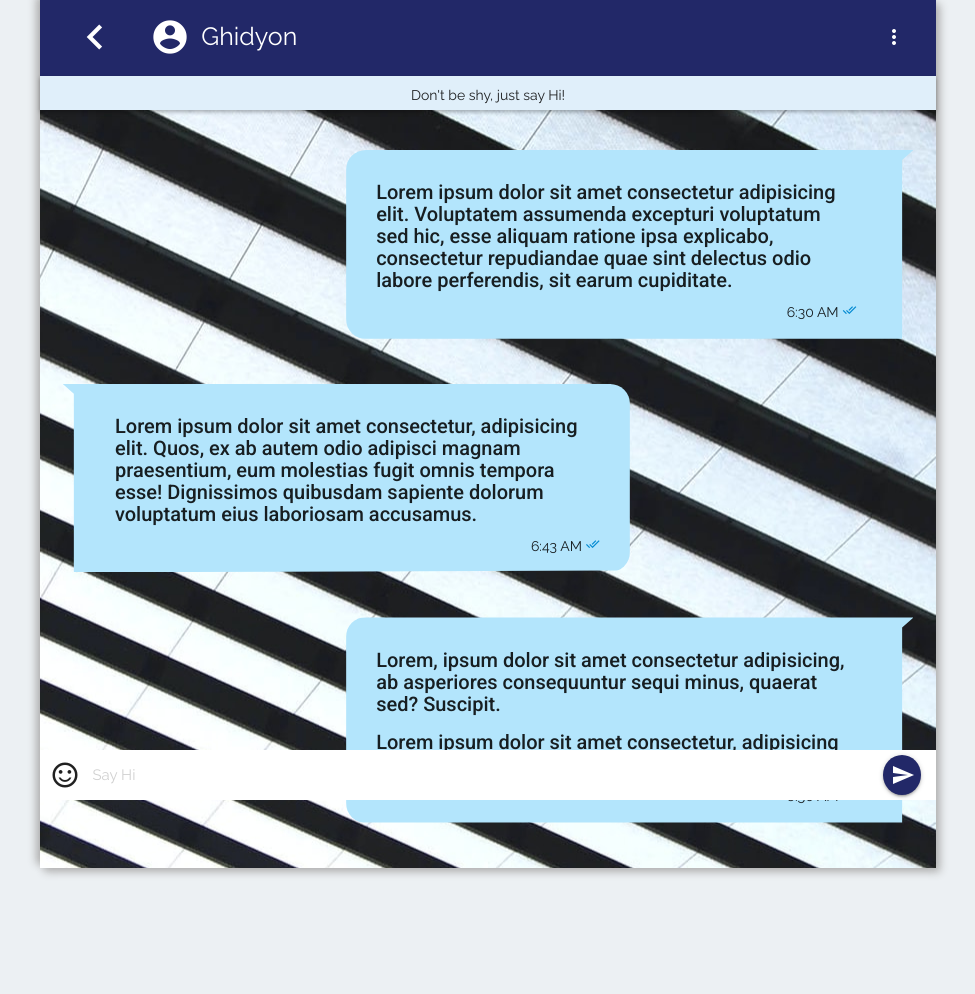
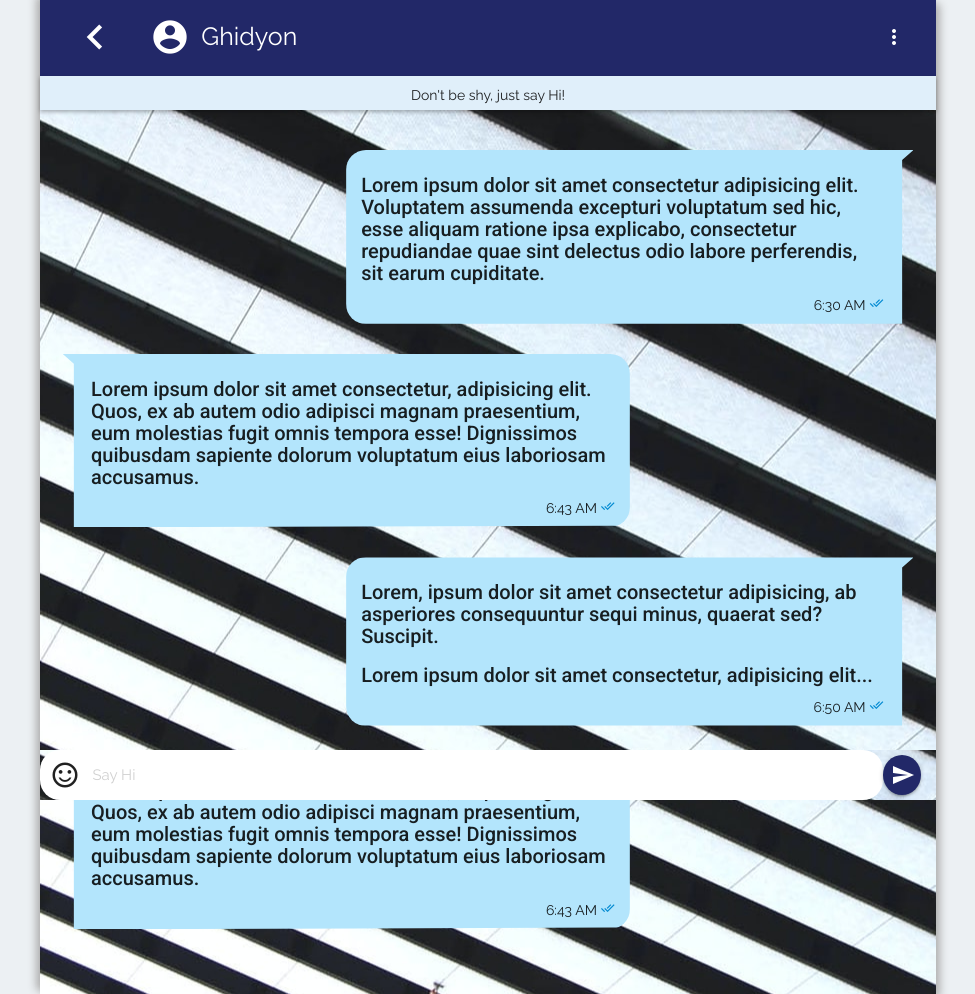
Before and after one commit to Ghidyon/sayhi-app, a PHP site: page /chat.html in a window 1280 px wide. Shown: the whole page, without its empty margins (152-1127 px from the left). Before the commit the page ends 876 px from the top, so only its background shows below. Run offline with PHP 8.4, Linux system fonts and the light colour scheme.

Commit message:
added input bg

```diff
--- a/chat.html
+++ b/chat.html
@@ -32,8 +32,8 @@
 
         <!-- Chat Messages -->
         <div class="messages">
-            <div class="row lr-padding messages">
-                <div class="col s8 offset-s4 sender-box-right  light-blue lighten-4 margin-down2 top-margin1">
+            <div class="row lr-padding">
+                <div class="col s8 offset-s4 sender-box-right  light-blue lighten-4 margin-down1 top-margin1">
 
                     <div class="col s12">
                         <h5>
@@ -45,8 +45,43 @@
                             perferendis, sit earum cupiditate.
                         </h5>
                     </div>
+                    <div class="col s12 right-align">
+                        <span class="chat-time">6:30 AM</span>
+                        <i class="material-icons chat-sent">done_all</i>
+                    </div>
+
+                </div>
+
+                <div class="col s8 sender-box-left light-blue lighten-4 margin-down1">
+
+                    <div class="col s12">
+                        <h5>
+                            Lorem ipsum dolor sit amet consectetur, adipisicing elit. Quos, ex ab autem odio adipisci
+                            magnam
+                            praesentium, eum molestias fugit omnis tempora esse! Dignissimos quibusdam sapiente dolorum
+                            voluptatum eius laboriosam accusamus.
+                        </h5>
+                    </div>
                     <div class="col s3 offset-s9 right-align">
-                        <span class="chat-time">6:30 AM</span>
+                        <span class="chat-time">6:43 AM</span>
+                        <i class="material-icons chat-sent">done_all</i>
+                    </div>
+
+                </div>
+
+                <div class="col s8 offset-s4 sender-box-right  light-blue lighten-4 margin-down1">
+
+                    <div class="col s12">
+                        <h5>
+                            Lorem, ipsum dolor sit amet consectetur adipisicing, ab asperiores consequuntur
+                            sequi minus, quaerat sed? Suscipit.
+                        </h5>
+                        <h5>
+                            Lorem ipsum dolor sit amet consectetur, adipisicing elit...
+                        </h5>
+                    </div>
+                    <div class="col s3 offset-s9 right-align">
+                        <span class="chat-time">6:50 AM</span>
                         <i class="material-icons chat-sent">done_all</i>
                     </div>
 
@@ -68,24 +103,6 @@
                     </div>
 
                 </div>
-
-                <div class="col s8 offset-s4 sender-box-right  light-blue lighten-4 margin-down2">
-
-                    <div class="col s12">
-                        <h5>
-                            Lorem, ipsum dolor sit amet consectetur adipisicing, ab asperiores consequuntur
-                            sequi minus, quaerat sed? Suscipit.
-                        </h5>
-                        <h5>
-                            Lorem ipsum dolor sit amet consectetur, adipisicing elit...
-                        </h5>
-                    </div>
-                    <div class="col s3 offset-s9 right-align">
-                        <span class="chat-time">6:50 AM</span>
-                        <i class="material-icons chat-sent">done_all</i>
-                    </div>
-
-                </div>
             </div>
         </div>
 
--- a/css/style.css
+++ b/css/style.css
@@ -255,6 +255,7 @@ textarea.materialize-textarea:focus.valid ~ .helper-text:after, .select-wrapper.
     width: 100%;
     height: 64px;
     z-index: 997;
+    top: 0;
 }
 
 .header {
@@ -279,29 +280,29 @@ textarea.materialize-textarea:focus.valid ~ .helper-text:after, .select-wrapper.
 
 .sender-box-right {
     clip-path: polygon(100% 0, 98% 10px, 98% 100%, 0 100%, 0 0);
-    padding: 1rem 3.8rem 1rem 2rem !important;
+    padding: .5rem 1.5rem .5rem 1rem !important;
     border-radius: 20px 0 0 20px;
 }
 
 .sender-box-left {
     clip-path: polygon(0 0, 100% 0, 100% 99%, 2% 100%, 2% 10px);
-    padding: 1rem 2rem 1rem 3.5rem !important;
+    padding: .5rem 1rem .5rem 1.6rem !important;
     border-radius: 0 20px 20px 0;
 }
 
 .chat-time {
-    font-size: 14px;
+    font-size: 12px;
 }
 
 .chat-sent {
     color: #0089D1;
-    font-size: 14px;
+    font-size: 12px;
 }
 
 h5 {
     font-family: Roboto;
     font-weight: 400;
-    font-size: 20px;
+    font-size: 16px;
 }
 
 h6 {
@@ -311,7 +312,10 @@ h6 {
 
 .messages {
     width: 100%;
-    display: block;
+    display: flex;
+    flex-direction: column;
+    justify-content: flex-end;
+    /* align-items: flex-start; */
     min-height: 100vh;
     background-image: url("../images/chat-bg.jpg");
     background-repeat: no-repeat;
@@ -324,8 +328,12 @@ h6 {
     position: fixed;
     bottom: 0;
     width: 100%;
-    background: white;
-    /* outline: 1px solid red; */
+    /* background: white; */
+    background: url("../images/chat-bg.jpg");
+    background-repeat: no-repeat;
+    background-attachment: fixed;
+    background-position: center;
+    background-size: center;
 }
 
 .input-group {
@@ -561,4 +569,30 @@ h6 {
     .fixed-header, .fixed-input {
         width: 70%;
     }
+
+    h5 {
+        font-size: 20px;
+    }
+
+    .sender-box-right {
+    padding: .5rem 2rem .5rem 1rem !important;
+    /* padding: 1rem 3.8rem 1rem 2rem !important; */
+    }
+
+    .sender-box-left {
+        /* padding: 1rem 2rem 1rem 3.5rem !important; */
+        padding: .5rem 1rem .5rem 1.9rem !important;
+    }
+
+    .chat-time {
+        font-size: 14px;
+    }
+
+    .chat-sent {
+        font-size: 14px;
+    }
+
+    h6 {
+        font-size: 14px;
+    }
 }
```
